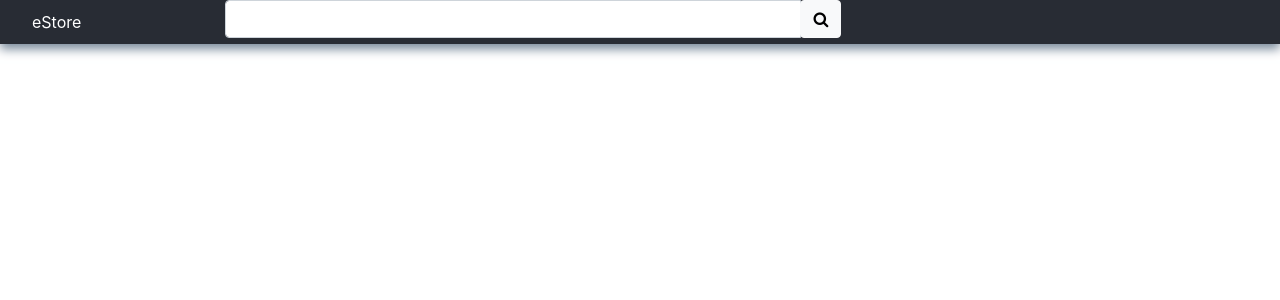
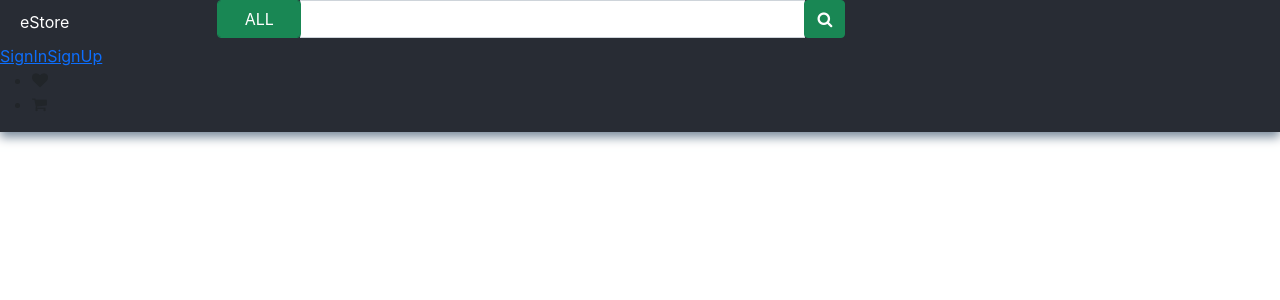
Before and after one commit to mutuotakelvin/eStore-app, a React (Create React App) app: page / in a window 1280 px wide. Shown: the top 300 px of the page. Built offline with nearby package versions, Linux system fonts and the light colour scheme.

Commit message:
Add a heart and shopping cart button

```diff
--- a/src/App.js
+++ b/src/App.js
@@ -1,9 +1,9 @@
-import './App.css';
+import "./App.css";
 
 function App() {
   return (
     <header className="header">
-      <div className="container-fluid">
+
         <div className="row">
           <div className="col-xs-3 col-lg-2">
             <div className="header__logo">
@@ -12,17 +12,34 @@ function App() {
           </div>
           <div className="col-xl-6 col-lg-7">
             <div className="input-group">
-              <input type="text" className="form-control">
-              </input>
-            <div className="input-group-append">
-              <button className="btn btn-light">
-                <i className="fa fa-search"></i>
-              </button>
-            </div>
+              <div className="input-group-prepend">
+                <select className="form-control btn btn-success dropdown-toggle">
+                  <option>ALL</option>
+                  <option>Men</option>
+                  <option>Women</option>
+                  <option>Kids</option>
+                </select>
+              </div>
+              <input type="text" className="form-control"></input>
+              <div className="input-group-append">
+                <button className="btn btn-success">
+                  <i className="fa fa-search"></i>
+                </button>
+              </div>
             </div>
           </div>
+          <div className="header__right">
+            <div className="auth">
+              <a href="#">SignIn</a>
+              <a href="#">SignUp</a>
+            </div>
+            <ul className="widget">
+              <li><i className="fa fa-heart"></i></li>
+              <li><i className="fa fa-shopping-cart"></i></li>
+            </ul>
+          </div>
         </div>
-      </div>
+
     </header>
   );
 }
```
